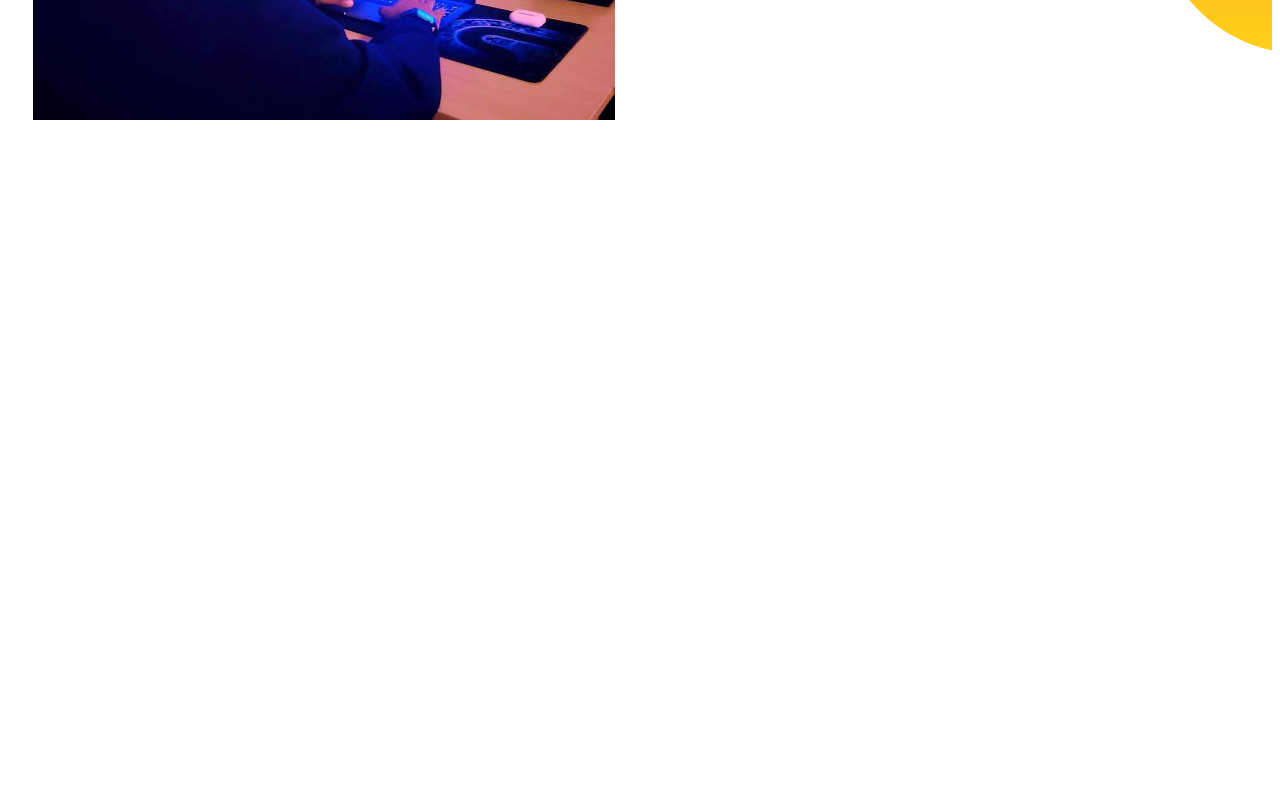
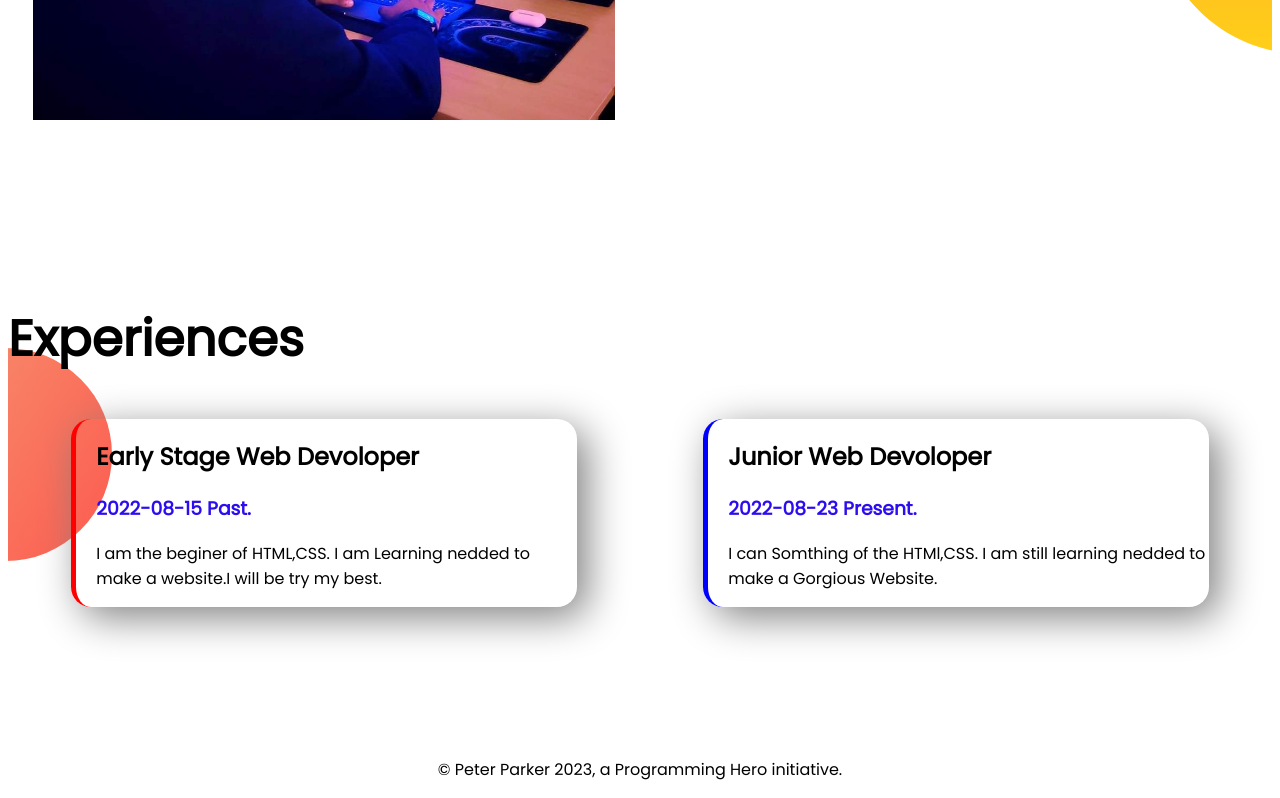
Before and after one commit to nahidhasanprovat/Protfuli-website, a plain HTML site: page index.html in a window 1280 px wide. Shown: the part 993-1791 px from the top of the page. Before the commit the page ends 1295 px from the top, so only its background shows below. Drawn offline with Linux system fonts and the light colour scheme.

Commit message:
style-border

```diff
--- a/index.html
+++ b/index.html
@@ -12,7 +12,7 @@
 
 </head>
 <body>
-    <section class="top-banner">
+    <section class="top-banner flexible-continer">
         <div class="half-width">
             <h1>Welcome to</h>
             <h1><span class="orange-colour">Nahid Hasan</span> World</h1>
@@ -23,7 +23,7 @@
             <div class="half-width"><img src="WhatsApp Image 2022-08-23 at 03.03.19 (3).jpeg" alt="">
             </div>
     </section>
-    <section class="dream-big">
+    <section class="dream-big flexible-continer">
         <dib class="half-width">
             <img src="WhatsApp Image 2022-08-23 at 12.44.07.jpeg" alt="">
         </dib>
@@ -34,5 +34,25 @@
             <a class="link-button" target= "_blank" href="https://www.facebook.com/profile.php?id=100009943755900">Facebook</a>
         </dib>
     </section>
+    <section class="experiences-aria">
+        <h1>Experiences</h1>
+        <dib class="flexible-continer">
+            <dib id="early-devolper" class="experience-item">
+                <h2>Early Stage Web Devoloper</h2>
+                <h3 class="orange-colour">2022-08-15 Past.</h3>
+                <p>I am the beginer of HTML,CSS. I am Learning nedded to make a website.I will be try my best.
+                </p>
+            </dib>
+            <dib id="junior-devoloper" class="experience-item">
+                <h2>Junior Web Devoloper</h2>
+                <h3 class="orange-colour">2022-08-23 Present.</h3>
+                <p>I can Somthing of the HTMl,CSS. I am still learning nedded to make a Gorgious Website.</p>
+
+            </dib>
+        </dib>
+    </section>
 </body>
+<footer>
+    <p>© Peter Parker 2023, a Programming Hero initiative.</p>
+</footer>
 </html>
--- a/style.css
+++ b/style.css
@@ -7,7 +7,7 @@ h1{
 .orange-colour{
     color: rgb(43, 13, 239);
 }
-section{
+.flexible-continer{
     display: flex;
     margin-bottom: 150px;
 }
@@ -33,3 +33,25 @@ section{
     background-repeat: no-repeat;
     background-position: right;
 }
+.experience-item{
+    box-shadow: 10px 10px 40px grey;
+    width: 40%;
+    margin-left: 5%;
+    margin-right: 5%;
+    padding-left: 20px;
+    border-radius: 20px;
+    }
+.experiences-aria{
+    background-image: url(developer-portfolio-master/images/exp-bg.png);
+    background-repeat: no-repeat;
+    background-position: left;
+}
+#early-devolper{
+    border-left: 5px solid red;
+}
+#junior-devoloper{
+    border-left: 5px solid blue;
+}
+footer p{
+    text-align: center;
+}
```
